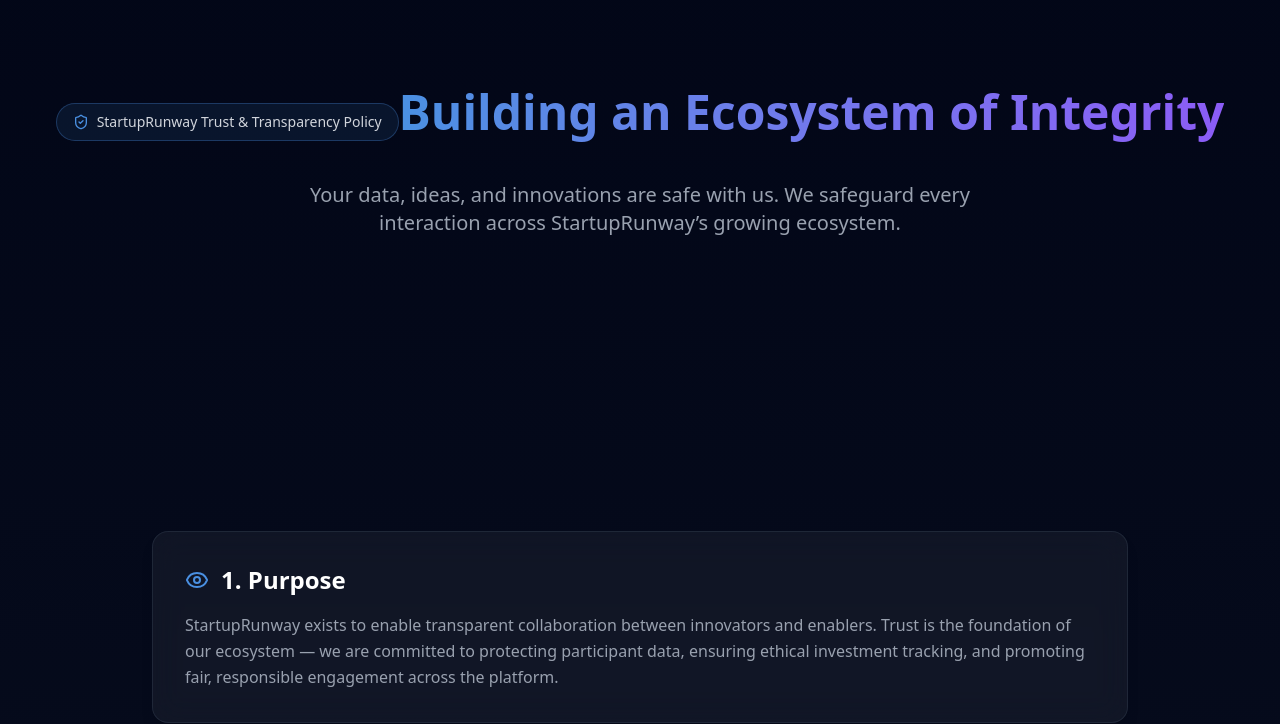
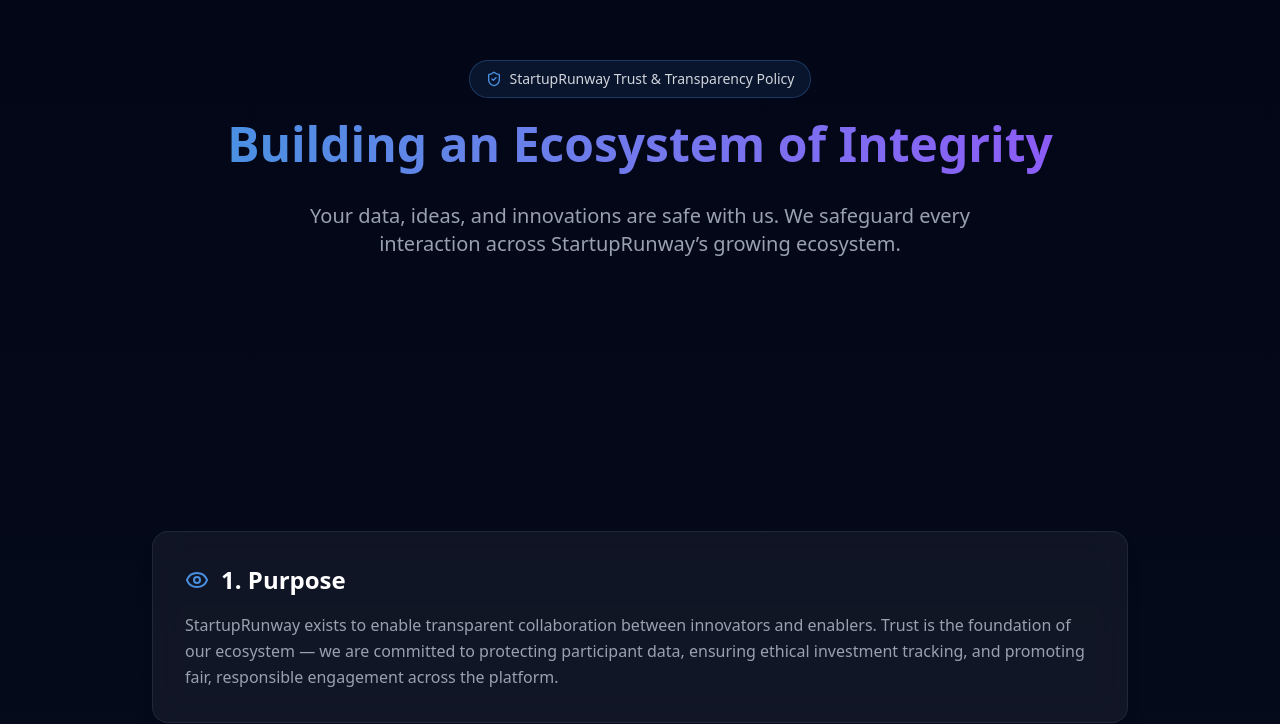
Before and after one commit to kaushalraj/startuprunway, a Next.js app: page /trust-center in a window 1280 px wide. Shown: the part 109-833 px from the top of the page. Built offline with nearby package versions, Linux system fonts and the light colour scheme.

Commit message:
Trust Center Policy Pages Added

```diff
--- a/app/trust-center/page.tsx
+++ b/app/trust-center/page.tsx
@@ -18,7 +18,7 @@ export default function TrustPolicyPage() {
             <ShieldCheck className="w-4 h-4 text-[#4a90e2]" />
             <span className="text-sm text-gray-300">StartupRunway Trust & Transparency Policy</span>
           </div>
-		  <div className="inline-block text-4xl md:text-5xl font-bold bg-gradient-to-r from-[#4a90e2] to-[#8b5cf6] bg-clip-text text-transparent leading-tight pb-1">
+		  <div className="text-4xl md:text-5xl font-bold bg-gradient-to-r from-[#4a90e2] to-[#8b5cf6] bg-clip-text text-transparent leading-tight pb-1">
 			Building an Ecosystem of Integrity
 		  </div>
           <p className="text-lg md:text-xl py-6 text-gray-400 max-w-2xl mx-auto">
```
